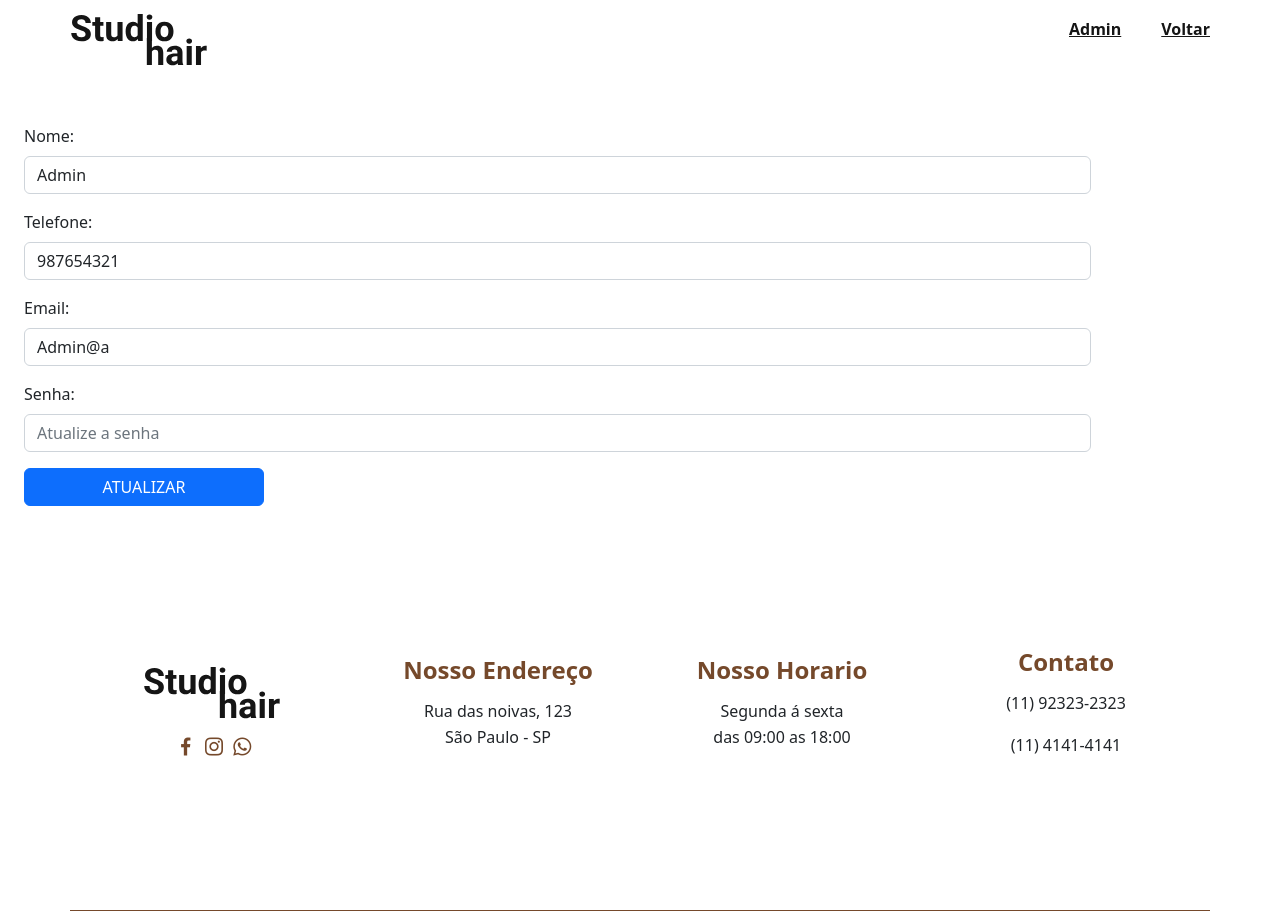
After one commit to JasonCris4/eletiva-flask, a Flask app: page /editar-usuario/1 in a window 1280 px wide. The commit adds this page. Run offline with Flask 3, Linux system fonts and the light colour scheme; a user stored in the database is signed in.

Commit message:
Atualizacao

```diff
--- a/app/routes.py
+++ b/app/routes.py
@@ -83,40 +83,40 @@ def get_Usuarios():
 
     return render_template('admin.html', usuarios= lista_Usuarios)
 
-@app.route("/ADM", methods=['POST'])
-def create_Usuario():
-    dados = request.json
-    _nome = dados["nome"]
-    _email = dados["email"]
-    _senha = dados["senha"]
-    _telefone = dados["telefone"]
 
-    usuario = Usuario(nome=_nome, senha=_senha, email=_email, telefone=_telefone)
-    db.session.add(Usuario)
+@app.route("/editar-usuario/<int:user_id>", methods=['GET', 'POST'])
+@login_required
+def editar_usuario(user_id):
+    usuario = Usuario.query.get(user_id)
+
+    if request.method == 'POST':
+        # Atualizar informações do usuário com base nos dados do formulário
+        usuario.nome = request.form['nome']
+        usuario.telefone = request.form['telefone']
+        usuario.email = request.form['email']
+
+        # Verifique se a senha foi alterada antes de gerar o hash novamente
+        if request.form['senha']:
+            senha_hash = bcrypt.generate_password_hash(request.form['senha']).decode('utf-8')
+            usuario.senha = senha_hash
+
+        # Salvar no banco de dados
+        db.session.commit()
+
+        return redirect(url_for('get_Usuarios'))
+
+    return render_template('atualizar.html', usuario=usuario)
+
+
+@app.route("/remover-usuario/<int:user_id>", methods=['GET'])
+@login_required
+def remover_usuario(user_id):
+    usuario = Usuario.query.get(user_id)
+
+    db.session.delete(usuario)
     db.session.commit()
 
-    return render_template('admin.html', usuarios= usuario)
-
-
-@app.route("/Usuarios/<int:Usuario_id>", methods=['PUT'])
-def update_Usuario(Usuario_id):
-
-    usuario = Usuario.query.get(Usuario_id)
-    if not usuario:
-        return jsonify({'status': 404, 'message': 'Usuario não encontrado'}), 404
-
-    dados = request.json
-
-
-    usuario.nome = dados.get("nome", usuario.nome)
-    usuario.senha = dados.get("senha", usuario.senha)
-    usuario.email = dados.get("email", usuario.email)
-    usuario.telefone = dados.get("telefone", usuario.telefone)
-
-
-    db.session.commit()
-
-    return jsonify({'status': 200, 'message': 'Usuario atualizado com sucesso'}), 200
+    return redirect(url_for('get_Usuarios'))
 
 
 # Remover Usuario
--- /dev/null
+++ b/app/templates/atualizar.html
@@ -0,0 +1,92 @@
+<!DOCTYPE html>
+<html lang="pt-br">
+
+<head>
+    <meta charset="UTF-8">
+    <meta http-equiv="X-UA-Compatible" content="IE=edge">
+    <meta name="viewport" content="width=device-width, initial-scale=1.0">
+    <title>Studio Hair</title>
+    <link rel="shortcut icon" href="{{ url_for('static', filename='img/favicon.png') }}" type="image/x-icon">
+    <link href='https://unpkg.com/boxicons@2.0.9/css/boxicons.min.css' rel='stylesheet'>
+    <link rel="stylesheet" href="{{ url_for('static', filename='css/style.css') }}">
+    <link href="https://cdn.jsdelivr.net/npm/bootstrap@5.2.3/dist/css/bootstrap.min.css" rel="stylesheet"
+        integrity="sha384-rbsA2VBKQhggwzxH7pPCaAqO46MgnOM80zW1RWuH61DGLwZJEdK2Kadq2F9CUG65" crossorigin="anonymous">
+
+</head>
+
+<body>
+    <header class="l-header" id="header">
+        <div class="navbar container flex">
+            <div class="brand">
+                <a href="#"><img src="{{ url_for('static', filename='img/logo.svg') }}" alt="Studio Hair"></a>
+            </div>
+            <div class="nav" id="nav">
+                <ul class="nav__menu">
+                    {% if usuario %}
+                    <li class="nav__item"><a href="/index" class="nav__link">Admin</a></li>
+                    {% endif %}
+                    <li class="nav__item"><a href="/home" class="nav__link">Voltar</a></li>
+                </ul>
+            </div>
+
+            <div class="nav__toggle" id="nav-toggle">
+                <i class='bx bx-menu'></i>
+            </div>
+        </div>
+    </header>
+    <main class="m-lg-4 col-10">
+        <form action="/editar-usuario/{{ usuario.id }}" method="POST">
+            <!-- Campos do formulário -->
+            <div class="mb-3">
+                <label for="nome" class="form-label">Nome:</label>
+                <input type="text" class="form-control" id="nome" name="nome" value="{{ usuario.nome }}">
+            </div>
+            <div class="mb-3">
+                <label for="telefone" class="form-label">Telefone:</label>
+                <input type="text" class="form-control" id="telefone" name="telefone" value="{{ usuario.telefone }}">
+            </div>
+            <div class="mb-3">
+                <label for="email" class="form-label">Email:</label>
+                <input type="email" class="form-control" id="email" name="email" value="{{ usuario.email }}">
+            </div>
+            <div class="mb-3">
+                <label for="senha" class="form-label">Senha:</label>
+                <input type="senha" class="form-control" id="senha" name="senha" placeholder="Atualize a senha">
+            </div>
+            <button type="submit" class="btn btn-primary">Atualizar</button>
+        </form>
+    </main>
+
+    <footer class="footer" id="contact">
+        <div class="footer__list section container grid">
+            <div class="footer__data">
+                <h1><a href="#"><img src="{{ url_for('static', filename='img/logo.svg') }}" alt=""></a></h1>
+                <div class="footer__data-social">
+                    <a href=""><i class='bx bxl-facebook social__icon'></i></a>
+                    <a href=""><i class='bx bxl-instagram social__icon'></i></a>
+                    <a href=""><i class='bx bxl-whatsapp social__icon'></i></a>
+                </div>
+            </div>
+            <div class="footer__data">
+                <h2>nosso endereço</h2>
+                <p>Rua das noivas, 123<br> São Paulo - SP</p>
+            </div>
+            <div class="footer__data">
+                <h2>nosso horario</h2>
+                <p>Segunda á sexta<br>das 09:00 as 18:00</p>
+            </div>
+            <div class="footer__data">
+                <h2>Contato</h2>
+                <p>(11) 92323-2323</p>
+                <p>(11) 4141-4141</p>
+            </div>
+        </div>
+
+    </footer>
+    <!-- javascript -->
+    <script src="assests/js/style.js"></script>
+
+
+</body>
+
+</html>
--- a/app/templates/index.html
+++ b/app/templates/index.html
@@ -27,6 +27,7 @@
                     <li class="nav__item"><a href="#package" class="nav__link">pacotes</a></li>
                     <li class="nav__item"><a href="#gallery" class="nav__link">galeria</a></li>
                     <li class="nav__item"><a href="#contact" class="nav__link">contato</a></li>
+                    <li class="nav__item"><a href="/sair" class="nav__link">Sair</a></li>
                 </ul>
             </div>
 
```
Also changed, not shown: app/templates/admin.html (+25 -35 lines), instance/dados.db.
